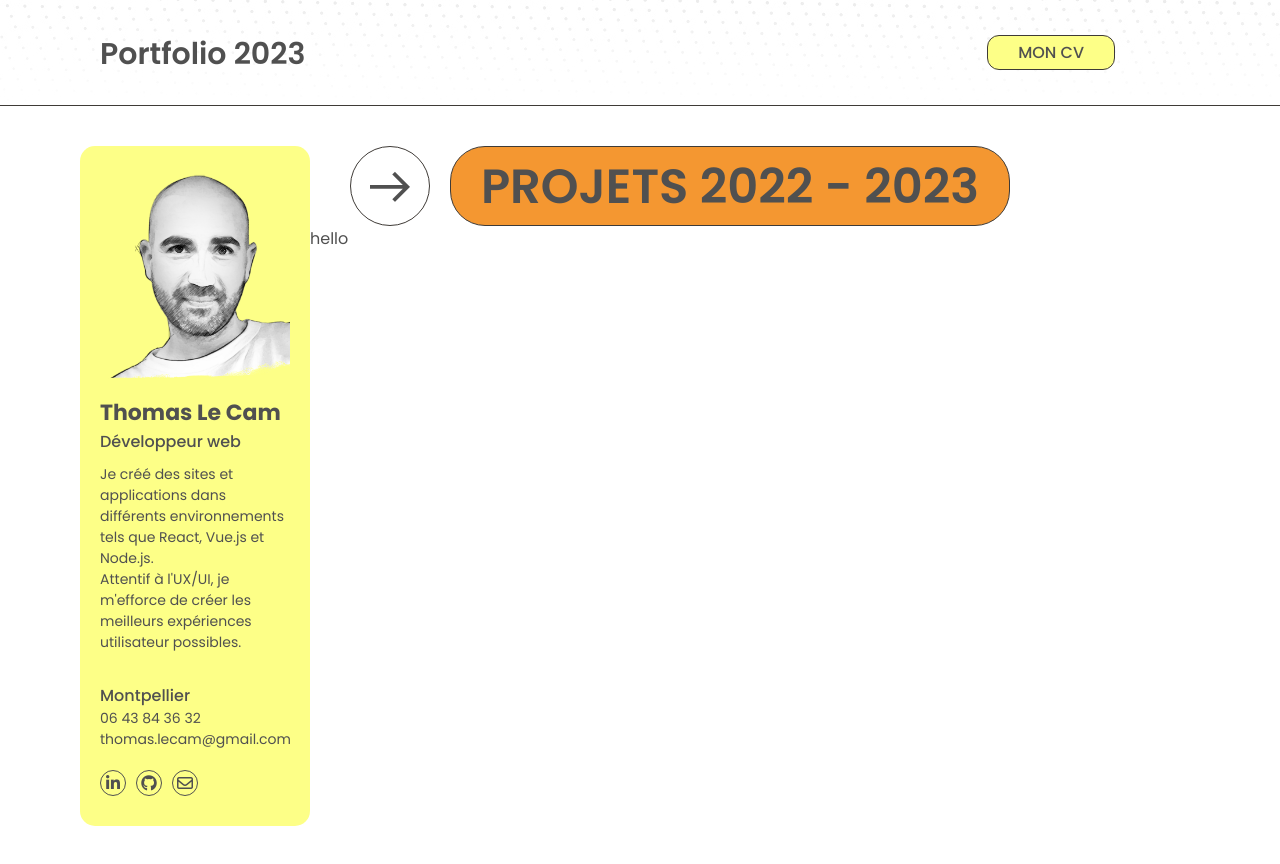
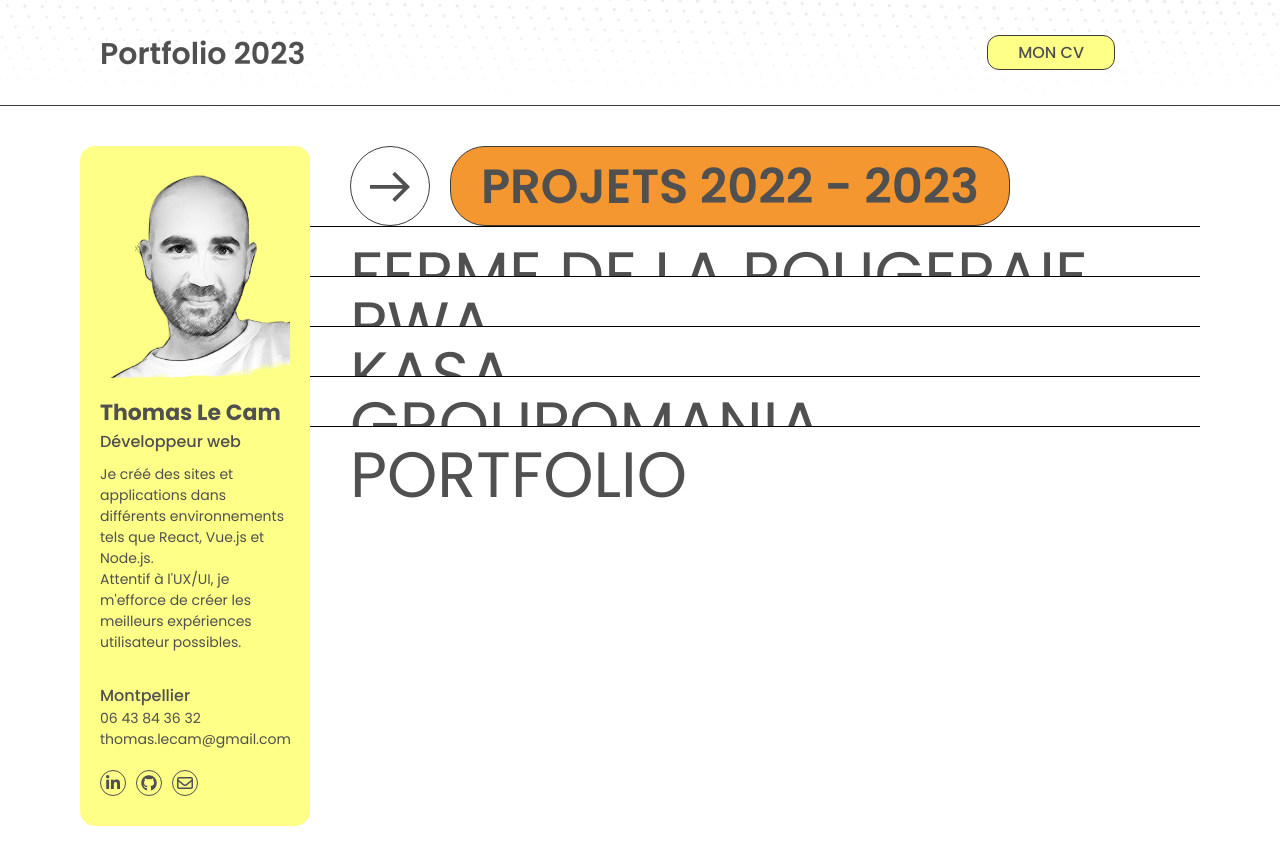
Before and after one commit to ThomasdevLC/portfolio_07_2023, a React (Create React App) app: page / in a window 1280 px wide. Built offline with nearby package versions, Linux system fonts and the light colour scheme.

Commit message:
works links animation

```diff
--- a/src/assets/styles/components/_WorksLinks.scss
+++ b/src/assets/styles/components/_WorksLinks.scss
@@ -0,0 +1,18 @@
+.workslinks {
+  //   position: relative;
+  width: 100%;
+  &__box {
+    border-top: 1px solid black;
+    cursor: pointer;
+    position: relative;
+    margin-bottom: -46px;
+    background-color: white;
+    &__name {
+      margin: 0px;
+      font-size: 5vw;
+      padding-left: 40px;
+      text-transform: uppercase;
+      pointer-events: none;
+    }
+  }
+}
--- a/src/assets/styles/index.scss
+++ b/src/assets/styles/index.scss
@@ -6,6 +6,7 @@
 @use "./variables";
 @use "./components/HeaderNav.scss";
 @use "./components/WorksTitle.scss";
+@use "./components/WorksLinks.scss";
 @use "./components/work.scss";
 @use "./pages/Home.scss";
 @use "./pages/Groupomania.scss";
--- a/src/components/Home/WorksLinks.js
+++ b/src/components/Home/WorksLinks.js
@@ -3,16 +3,43 @@ import { NavLink } from "react-router-dom";
 import worklist from "../../worklist/worklistData";
 
 const WorksLinks = () => {
+  const manageMouseEnter = (e, index) => {
+    gsap.to(e.target, {
+      top: "-2vw",
+      backgroundColor: "#FF7070",
+      duration: 0.3,
+    });
+  };
+
+  const manageMouseLeave = (e, index) => {
+    gsap.to(e.target, {
+      top: "0",
+      backgroundColor: "white",
+      duration: 0.3,
+      delay: 0.1,
+    });
+  };
+
   return (
-    <div>
-      <p>hello</p>
-      {worklist.map((item) => (
-        <NavLink
-          to={`/${item.link}/${item.id}`}
-          key={item.id}
-          className={`work work-${item.id} overlay`}
-        ></NavLink>
-      ))}
+    <div className="workslinks">
+      {worklist.map((item, index) => {
+        return (
+          <NavLink to={`/${item.link}/${item.id}`} key={item.id}>
+            <div
+              className="workslinks__box"
+              onMouseEnter={(e) => {
+                manageMouseEnter(e, index);
+              }}
+              onMouseLeave={(e) => {
+                manageMouseLeave(e, index);
+              }}
+              key={index}
+            >
+              <p className="workslinks__box__name">{item.title}</p>
+            </div>
+          </NavLink>
+        );
+      })}
     </div>
   );
 };
--- a/src/worklist/worklistData.js
+++ b/src/worklist/worklistData.js
@@ -54,6 +54,20 @@ const worklist = [
       "Le projet fullstack  comprend une page de connexion permettant à l'utilisateur de se connecter, ou bien de créer un compte, une fonctionnalité de création de messages ainsi qu' une page listant les posts et commentaires.",
     url: "http://test.com/",
   },
+  {
+    id: 5,
+    title: "PORTFOLIO",
+    description: "Formation OpenClassrooms",
+    period: "Novembre 2022",
+    image: require("../assets/images/groupomania.png"),
+    tags: ["React", "Sass", "Gsap", "Framer-Motion"],
+    link: "groupomania",
+    intro:
+      " Réseau social interne pour les employés d'une entreprise réalisé durant ma formation Openclassrooms.",
+    pitch:
+      "Le projet fullstack  comprend une page de connexion permettant à l'utilisateur de se connecter, ou bien de créer un compte, une fonctionnalité de création de messages ainsi qu' une page listant les posts et commentaires.",
+    url: "http://test.com/",
+  },
 ];
 
 export default worklist;
```
